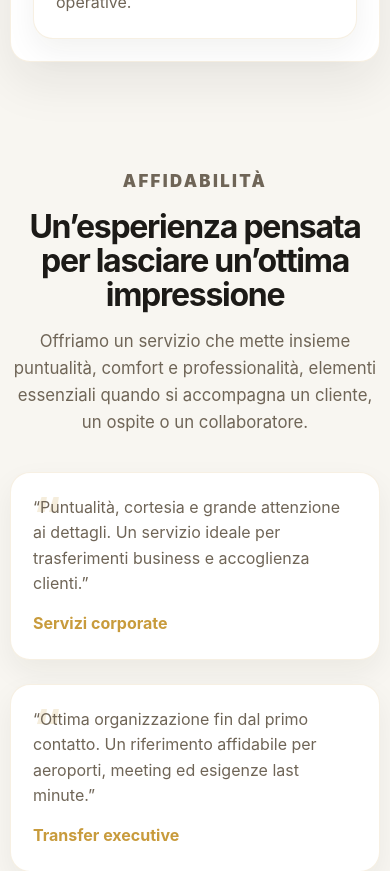
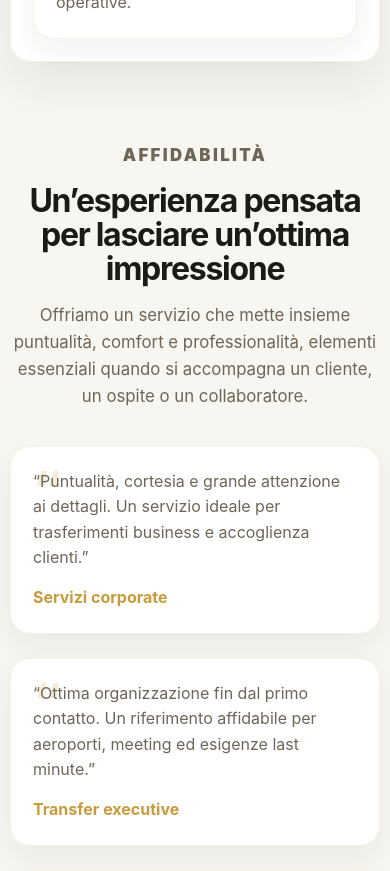
Before and after one commit to dfpcapitalsrl-ops/Driver4u, a Next.js app: page / in a window 390 px wide. Shown: the part 8760-9631 px from the top of the page. Built offline with nearby package versions, Linux system fonts and the light colour scheme.

Commit message:
Aggressively reduce testimonials top spacing

```diff
--- a/styles/globals.css
+++ b/styles/globals.css
@@ -620,7 +620,7 @@ button {
 }
 
 .testimonials {
-  padding-top: 44px;
+  padding-top: 12px;
 }
 
 .testimonials .section-heading {
@@ -841,7 +841,7 @@ textarea {
   }
 
   .testimonials {
-    padding-top: 34px;
+    padding-top: 8px;
   }
 
   .fleet-gallery-grid,
```
